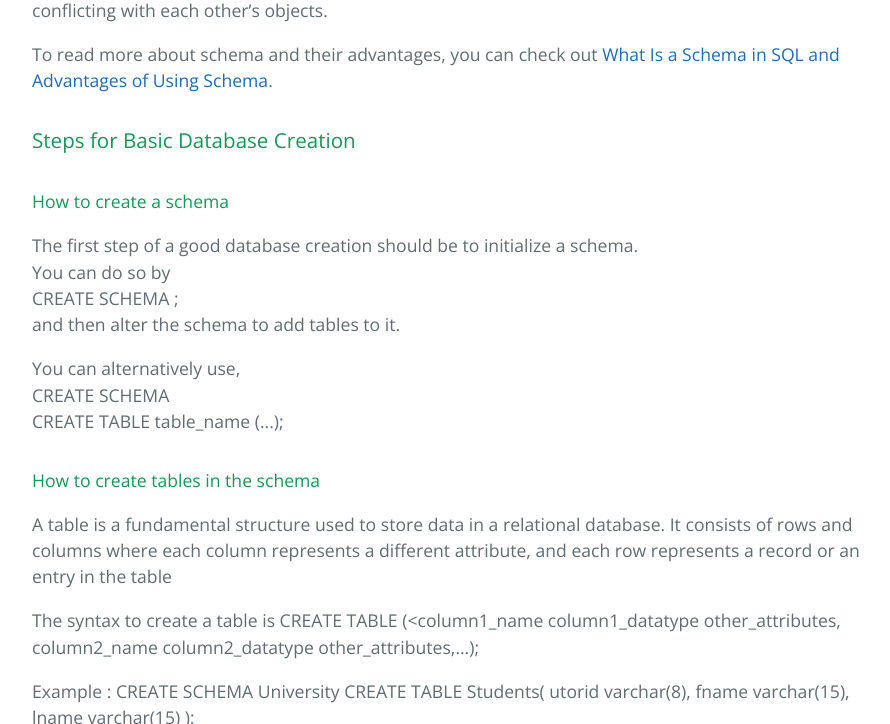
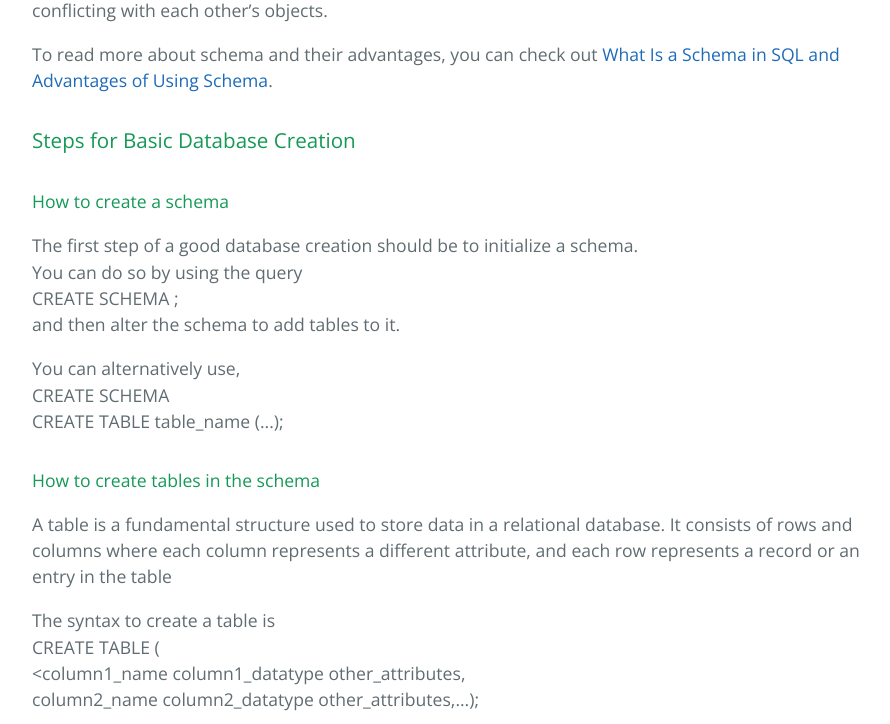
Before and after one commit to learning-software-engineering/learning-software-engineering.github.io, a Jekyll site: the page built from Topics/Tech_Stacks/SQL-creating_database.md, in a window 1280 px wide and 900 px high, scrolled down 1179 px, cut to the strip 0-724 px from the top of the window. Shown: the whole strip, without its empty margins (192-1082 px from the left). Built offline with Jekyll 4.4.1, drawn with Linux system fonts in a browser that asks for light colours; our own code applies the rules of GitHub Pages for plain Markdown files.

Commit message:
Update SQL-creating_database.md

```diff
--- a/Topics/Tech_Stacks/SQL-creating_database.md
+++ b/Topics/Tech_Stacks/SQL-creating_database.md
@@ -30,7 +30,7 @@ To read more about schema and their advantages, you can check out
 #### How to create a schema
 The first step of a good database creation should be to initialize a schema.
 <br>
-You can do so by
+You can do so by using the query
 <br>CREATE SCHEMA <schema name>; <br>
 and then alter the schema to add tables to it.
 
@@ -42,7 +42,11 @@ CREATE TABLE table_name (...);
 A table is a fundamental structure used to store data in a relational database. It consists of rows and columns where each column represents a different attribute, and each row represents a record or an entry in the table
 
 The syntax to create a table is
-CREATE TABLE <tablename> (<column1_name column1_datatype other_attributes,
+<br>
+CREATE TABLE <tablename> (
+<br>
+<column1_name column1_datatype other_attributes,
+<br>
 column2_name column2_datatype other_attributes,...);
 
 Example :
```
